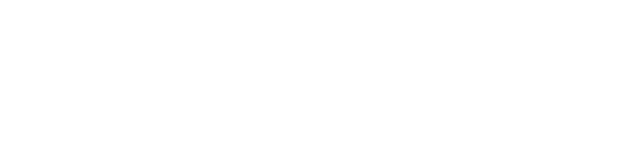
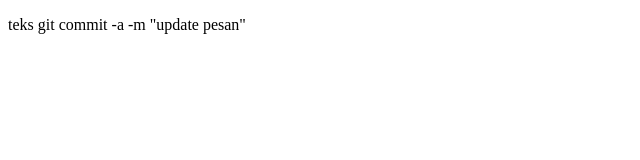
Before and after one commit to akbarlegacyid-rgb/website, a plain HTML site: page index.html in a window 1280 px wide. Shown: the whole page, without its empty margins (0-640 px from the left). Drawn offline with Linux system fonts and the light colour scheme.

Commit message:
update commit 1

```diff
--- a/index.html
+++ b/index.html
@@ -6,6 +6,6 @@
     <title>Document</title>
 </head>
 <body>
-
+    <p> teks git commit -a -m "update pesan" </p>
 </body>
 </html>
```
